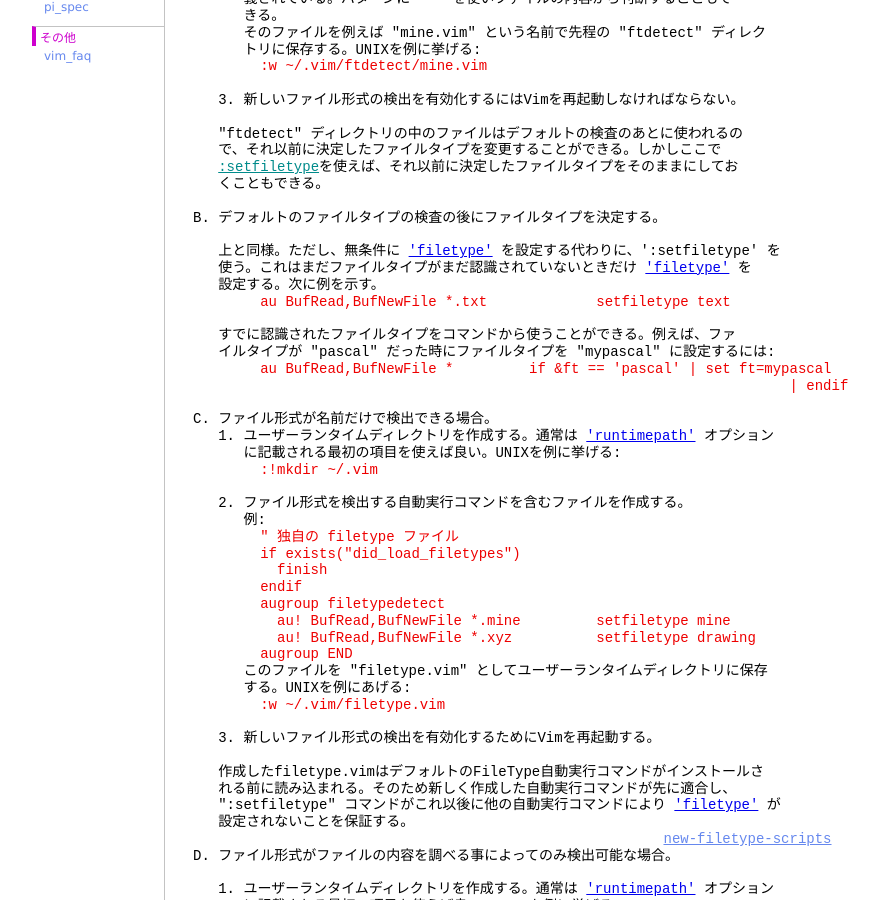
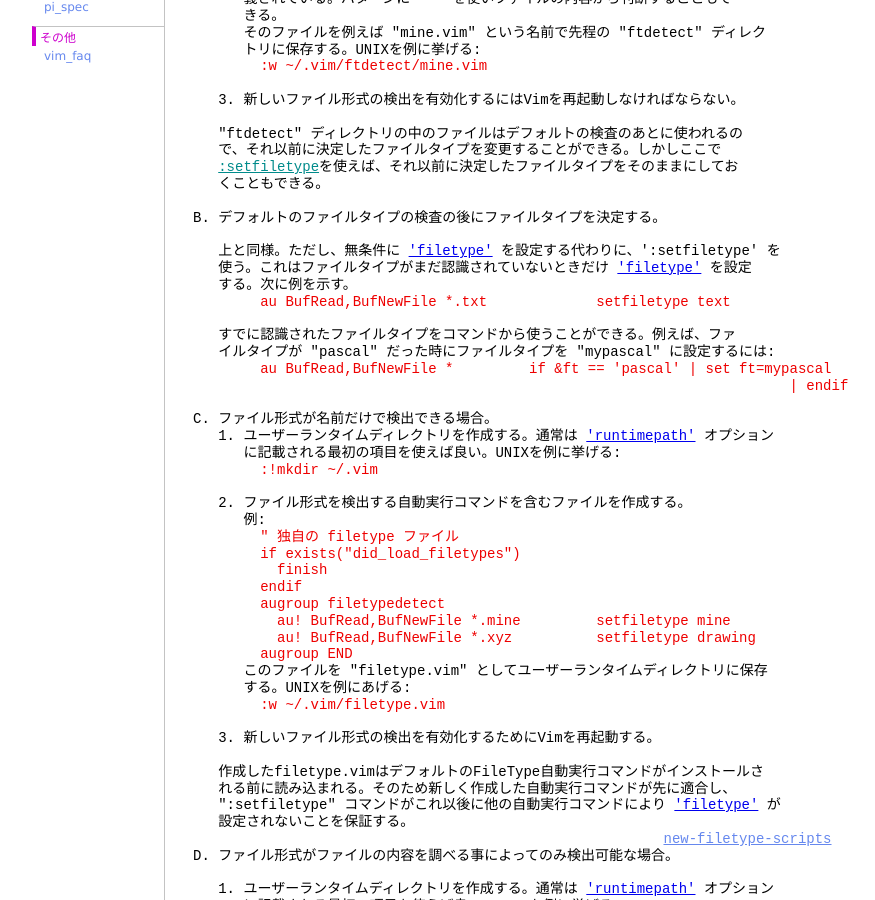
Before and after one commit to vim-jp/vimdoc-ja, a Jekyll site: the page built from filetype.html, in a window 1280 px wide and 900 px high, scrolled down 3349 px. Shown: the whole window, without its empty margins (208-1083 px from the left). Built offline with Jekyll 4.4.1, drawn with Linux system fonts in a browser that asks for light colours; nearby versions of some CDN libraries; comment, search, counter and statistics services are not loaded.

Commit message:
Generated by Travis JOB 779.1
https://travis-ci.org/vim-jp/vimdoc-ja-working/builds/287924340

```diff
--- a/filetype.html
+++ b/filetype.html
@@ -205,8 +205,8 @@ A. デフォルトのファイルタイプの検査をくつがえす。<br>
 B. デフォルトのファイルタイプの検査の後にファイルタイプを決定する。<br>
 <br>
 &nbsp;&nbsp; 上と同様。ただし、無条件に&nbsp;<a class="Type" href="options.html#'filetype'">'filetype'</a>&nbsp;を設定する代わりに、':setfiletype' を<br>
-&nbsp;&nbsp; 使う。これはまだファイルタイプがまだ認識されていないときだけ&nbsp;<a class="Type" href="options.html#'filetype'">'filetype'</a>&nbsp;を<br>
-&nbsp;&nbsp; 設定する。次に例を示す。<br>
+&nbsp;&nbsp; 使う。これはファイルタイプがまだ認識されていないときだけ&nbsp;<a class="Type" href="options.html#'filetype'">'filetype'</a>&nbsp;を設定<br>
+&nbsp;&nbsp; する。次に例を示す。<br>
 <div class="helpExample">&nbsp;&nbsp;&nbsp;&nbsp;&nbsp;&nbsp;&nbsp;&nbsp;au BufRead,BufNewFile *.txt&nbsp;&nbsp;&nbsp;&nbsp;&nbsp;&nbsp;&nbsp;&nbsp;&nbsp;&nbsp;&nbsp;&nbsp; setfiletype text</div>
 <br>
 &nbsp;&nbsp; すでに認識されたファイルタイプをコマンドから使うことができる。例えば、ファ<br>
```
